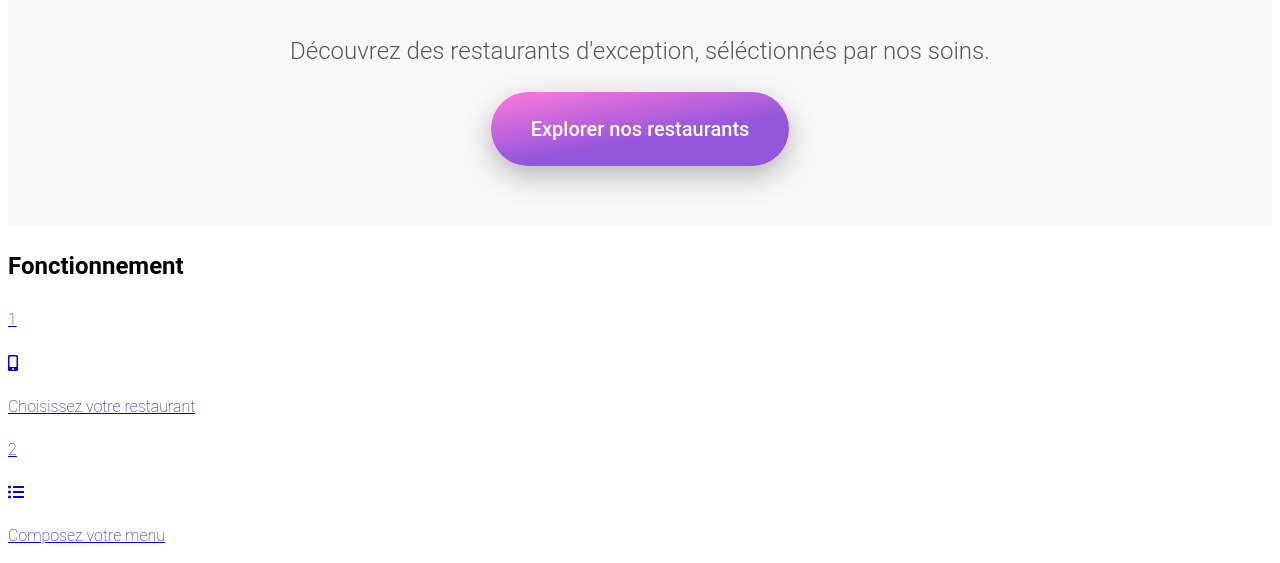
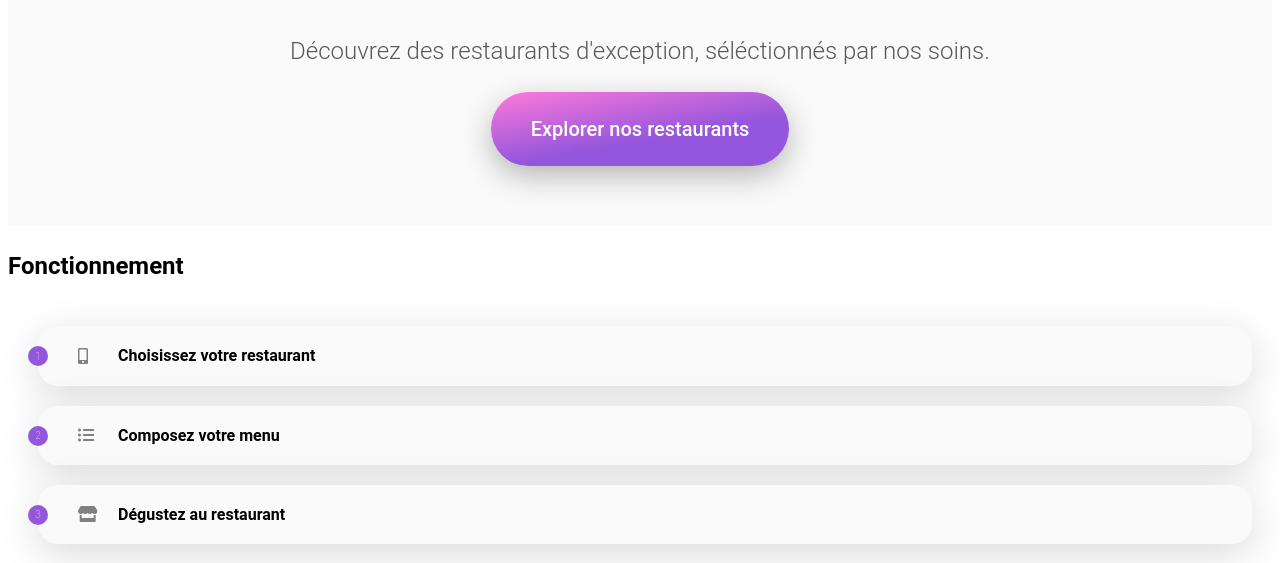
Before and after one commit to ADbrs/OhMyFood, a website: page index.html in a window 1280 px wide. Shown: the part 229-792 px from the top of the page. Drawn offline with Linux system fonts and the light colour scheme; a web font is replaced by a local one.

Commit message:
Add Fonctionnement

```diff
--- /dev/null
+++ b/sass/components/_filtre.scss
@@ -0,0 +1,61 @@
+.bloc-filtre{
+    display: flex;
+    flex-direction: column;
+
+    .filtre__resto{
+        display: flex;
+        justify-content: flex-start;
+        align-items: center;
+        background-color: rgb(250, 250,250);
+        margin: 20px;
+        border-radius: 20px;
+        position: relative;
+        margin-left: 30px;
+        box-shadow: 0px 10px 40px 0px rgb(218, 218, 218);
+        transition: all ease 0.2s;
+
+        &--text{
+            margin-left: 80px;
+            font-weight: 600;
+
+        }
+
+        & i{
+            display: flex;
+            justify-content: center;
+            align-items: center;
+            color: grey;
+            position: absolute;
+            left: 40px;
+
+        }
+
+        &--num{
+            display: flex;
+            justify-content: center;
+            align-items: center;
+            position: absolute;
+            color: white;
+            font-size: 10px;
+            top: 10px;
+            left: -10px;
+            height: 20px;
+            width: 20px;
+            background-color: $colour-primary;
+            border-radius: 50%;
+        }
+        &:hover{
+            background-color: lighten($colour-primary, 30%);
+            transform: scale(1.05);
+
+            i{
+                color: $colour-primary;
+            }
+        }
+    }
+
+    & a{
+        text-decoration: none;
+        color: inherit;
+    }
+}
--- a/sass/layout/_header.scss
+++ b/sass/layout/_header.scss
@@ -2,7 +2,7 @@ header{
     display: block;
     justify-content: center;
     align-items: center;
-    background-color: rgb(250, 248, 248);
+    background-color: rgb(250, 250, 250);
     padding-bottom: 60px;
     .logo{
         display: flex;
--- a/sass/main.scss
+++ b/sass/main.scss
@@ -7,6 +7,12 @@
 @import "./base/typography";
 
 @import "./components/buttons";
+@import "./components/animations";
+@import "./components/cards";
+@import "./components/filtre";
+@import "./components/heart";
+@import "./components/loader";
+
 
 @import "./layout/header";
 @import "./layout/nav";
```
Also changed, not shown: css/styles.css, sass/components/_animations.scss (added), sass/components/_cards.scss (added), sass/components/_heart.scss (added), sass/components/_loader.scss (added), 1 other file.
